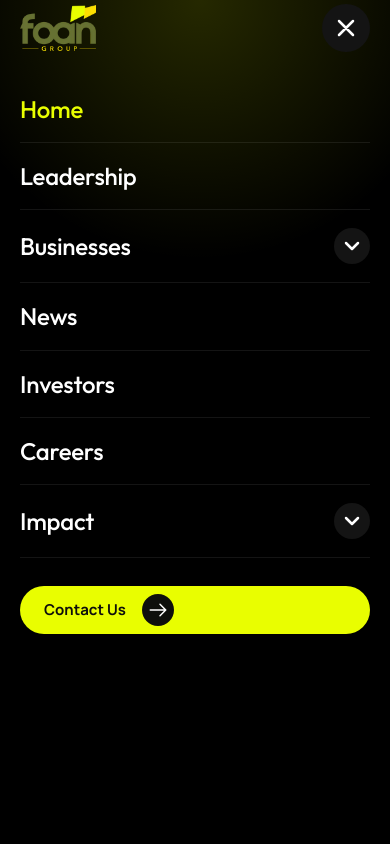
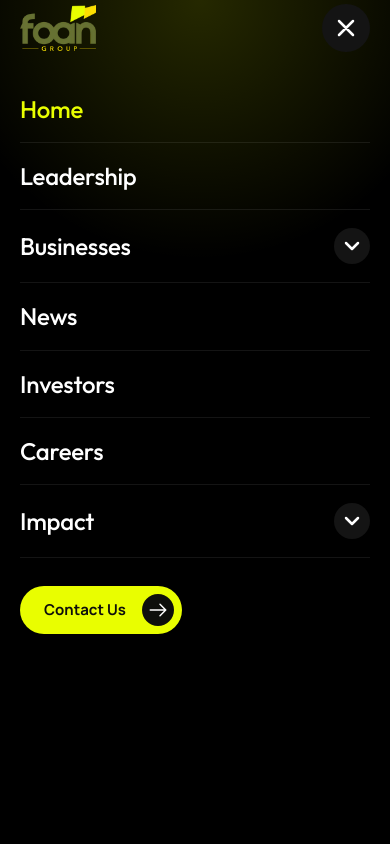
Before and after one commit to DesignC54/foan-website, a Next.js app: page / in a window 390 px wide. Both pictures are taken after a click on the button 346 px from the left and 40 px from the top of the page. Shown: the top 844 px of the page. Built offline with nearby package versions, Linux system fonts and the light colour scheme.

Commit message:
Mobile menu: Contact Us as a normal left-aligned pill, not full width
Mirrored in Figma (mobile menu component).

Co-Authored-By: Claude Opus 5.5 <noreply@anthropic.com>

```diff
--- a/src/components/site/site-nav.tsx
+++ b/src/components/site/site-nav.tsx
@@ -308,7 +308,7 @@ function MobileMenu({ path, onClose }: { path: string; onClose: () => void }) {
           <Link
             href="/contact/"
             onClick={onClose}
-            className="type-label-button flex w-full items-center gap-4 rounded-full bg-lime-500 py-2 pr-2 pl-6 text-neutral-900"
+            className="type-label-button group inline-flex items-center gap-4 rounded-full bg-lime-500 py-2 pr-2 pl-6 text-neutral-900"
           >
             Contact Us
             {/* eslint-disable-next-line @next/next/no-img-element -- badge */}
```
